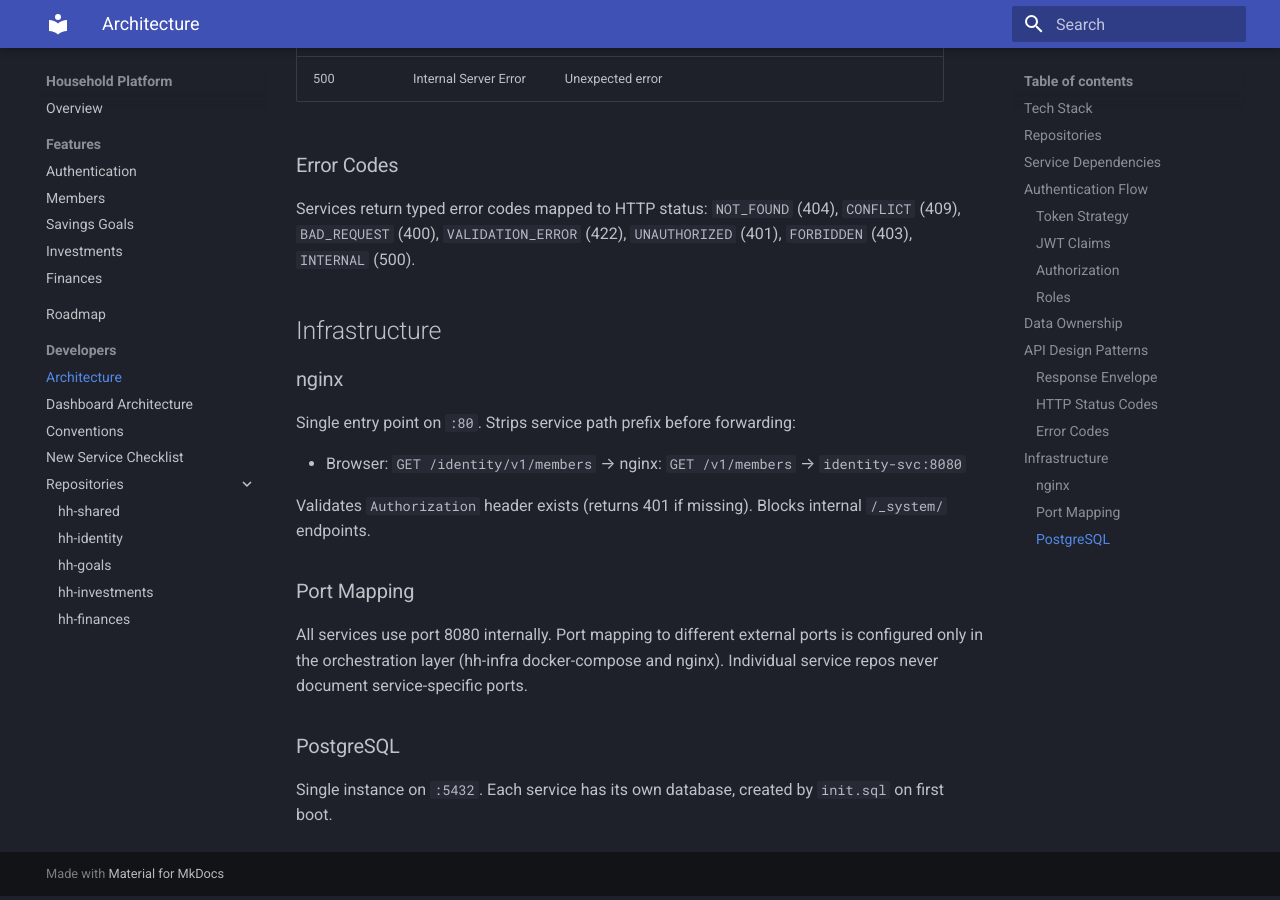
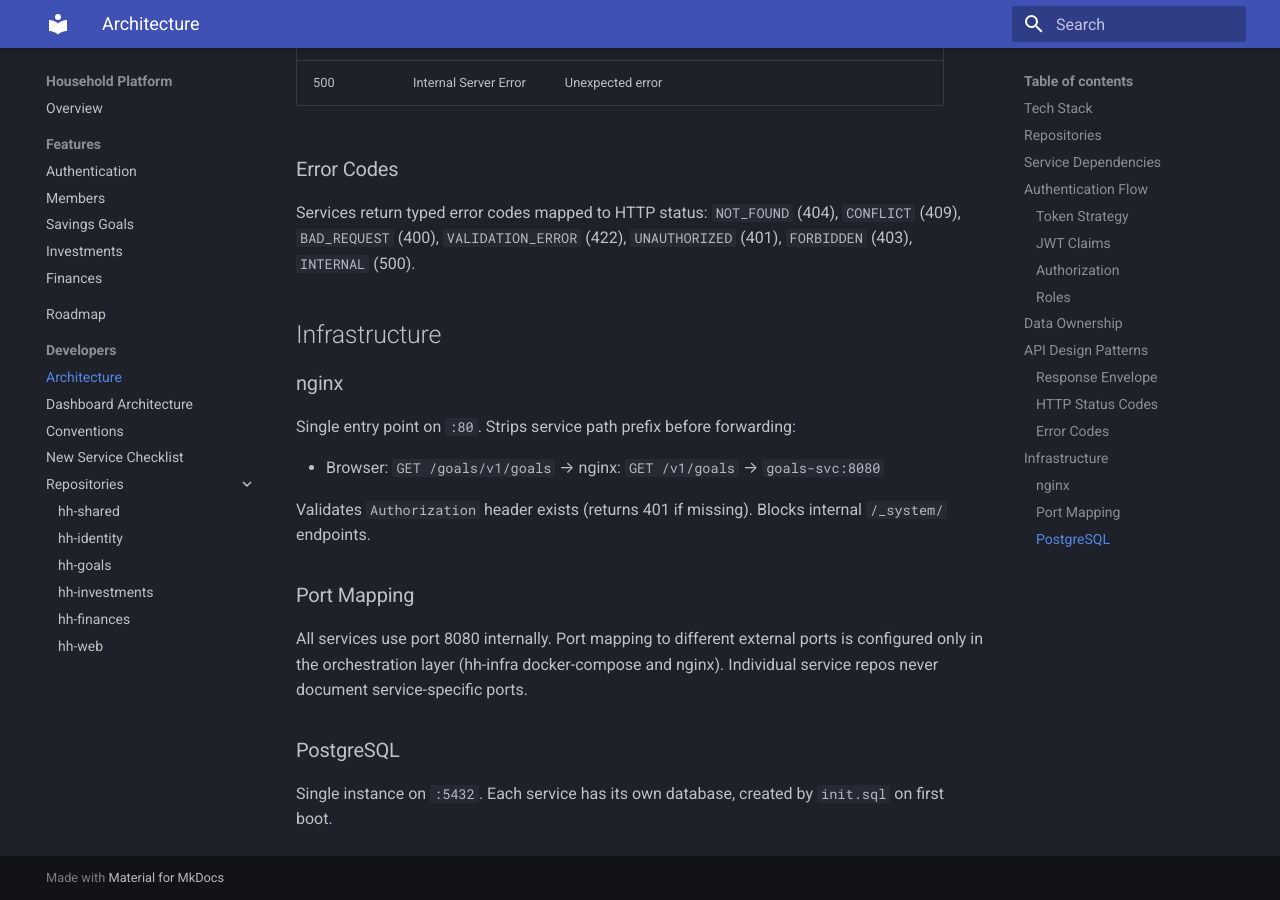
Before and after one commit to tiagorocha94/hh-docs, an MkDocs documentation site: the page built from docs/architecture.md, in a window 1280 px wide and 900 px high, scrolled down 4819 px. Built offline with MkDocs 1.6.1 and Material for MkDocs 9.7.7, drawn with Linux system fonts in a browser that asks for light colours; some of the changed text lies outside the part shown.

Commit message:
docs: fix auth flow diagram, add hh-web repo page, update versions
- Architecture auth flow: use /identity/v1 paths, show hh-goals as the
  example 'other service' instead of generic 'Service'
- nginx example: /goals/v1/goals instead of /identity/v1/members
- Created repositories/hh-web.md with tech stack, modules, API integration
- Added hh-web to mkdocs.yml nav
- README: hh-shared version  v0.13.0, hh-web linked to repo page

````diff
--- a/docs/architecture.md
+++ b/docs/architecture.md
@@ -61,22 +61,22 @@ sequenceDiagram
     participant C as Client (hh-web)
     participant N as nginx
     participant A as hh-identity
-    participant S as Service
+    participant S as hh-goals
 
-    C->>N: POST /auth/v1/login
-    N->>A: Forward (strip /auth prefix)
+    C->>N: POST /identity/v1/login
+    N->>A: Forward (strip /identity prefix)
     A->>A: Validate credentials
     A-->>C: JWT + refresh cookie
 
-    C->>N: GET /users/v1/members (Bearer token)
+    C->>N: GET /goals/v1/goals (Bearer token)
     N->>N: Validate Authorization header exists
-    N->>S: Forward (strip /users prefix)
+    N->>S: Forward (strip /goals prefix)
     S->>S: Verify JWT via cached JWKS
     S->>S: Extract identity from claims
     S-->>C: 200 OK + data
 ```
 
-1. Client authenticates via `POST /auth/v1/login` → receives JWT access token + refresh cookie
+1. Client authenticates via `POST /identity/v1/login` → receives JWT access token + refresh cookie
 2. Client sends `Authorization: Bearer <token>` on all subsequent requests
 3. nginx validates the header exists (returns 401 if missing), forwards to service
 4. Each service validates the JWT against hh-identity's JWKS endpoint (`/v1/jwks`)
@@ -180,7 +180,7 @@ Services return typed error codes mapped to HTTP status:
 
 Single entry point on `:80`. Strips service path prefix before forwarding:
 
-- Browser: `GET /identity/v1/members` → nginx: `GET /v1/members` → `identity-svc:8080`
+- Browser: `GET /goals/v1/goals` → nginx: `GET /v1/goals` → `goals-svc:8080`
 
 Validates `Authorization` header exists (returns 401 if missing). Blocks internal `/_system/` endpoints.
 
--- a/mkdocs.yml
+++ b/mkdocs.yml
@@ -34,6 +34,7 @@ nav:
       - hh-goals: repositories/hh-goals.md
       - hh-investments: repositories/hh-investments.md
       - hh-finances: repositories/hh-finances.md
+      - hh-web: repositories/hh-web.md
 
 markdown_extensions:
   - tables
````
Also changed, not shown: README.md (+2 -2 lines), docs/repositories/hh-web.md (added, +78 -0 lines).
